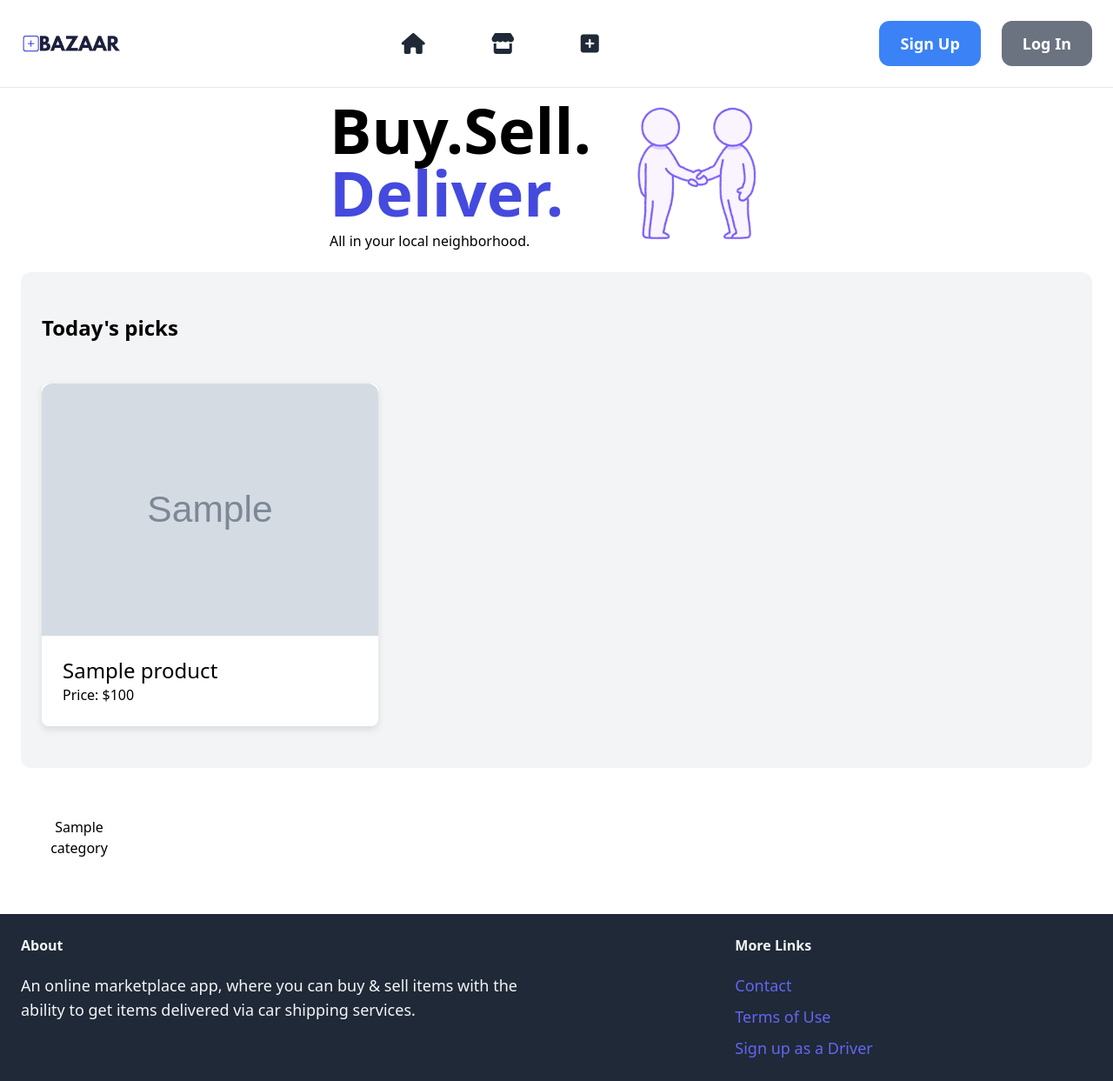
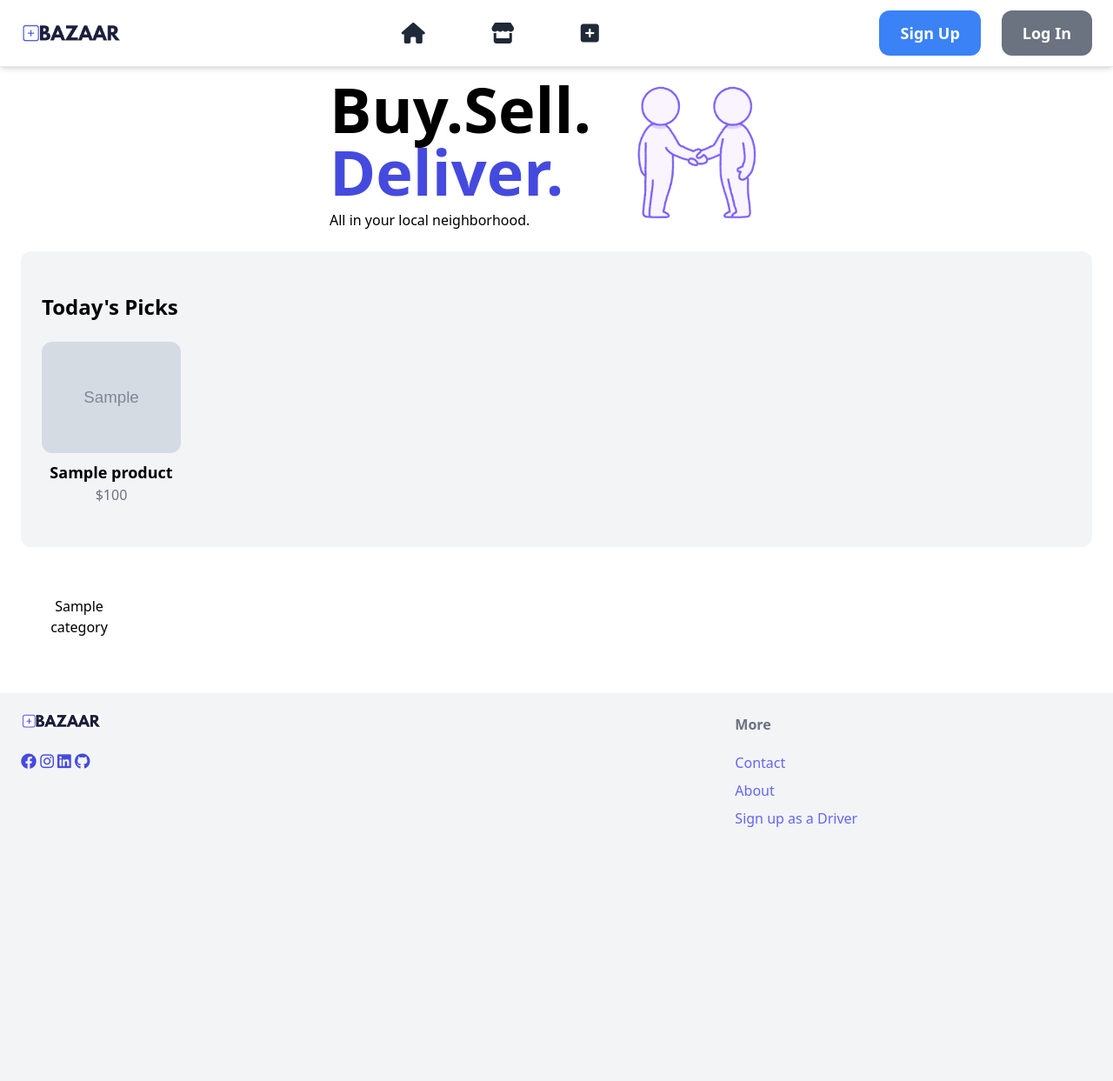
Before and after one commit to Mazi-Ahmed/Bazaar-App, a Django app: template bazaar/core/templates/core/index.html in a window 1280 px wide. Shown: the whole page at 87% size. After the commit the page ends 951 px from the top, so only its background shows below. Run offline with Django 3.2, Linux system fonts and the light colour scheme; the template is opened without the code that fills it: most values are stand-ins (such as "Sample title", 1, 10 or a date in 2020); grey boxes marked "Sample" are stand-in pictures; some libraries are stand-ins or nearby versions.

Commit message:
Added a few more products and edited product display size

```diff
--- a/bazaar/core/templates/core/base.html
+++ b/bazaar/core/templates/core/base.html
@@ -14,7 +14,7 @@
     </head>
 
     <body>
-        <nav class="py-6 px-6 flex items-center border-b border-gray-200">
+        <nav class="py-3 px-6 flex items-center border-b border-gray-200 shadow-md">
             <div class="flex items-center">
             <a href="/">
                 <img src="{% static 'images/bazaar app title.png' %}" alt="Bazaar Logo" class="h-5">
@@ -59,17 +59,22 @@
             {% endblock %}
         </div>
 
-        <footer class="py-6 px-6 flex justify-between bg-gray-800">
+        <footer class="py-6 px-6 flex justify-between bg-gray-100">
             <div class="w-2/4 pr-10">
-                <h3 class="mb-5 font-semibold text-gray-100">About</h3>
-                <p class="text-lg text-gray-100">An online marketplace app, where you can buy & sell items with the ability to get items delivered via car shipping services.</p>
+                <a href="/">
+                    <img src="{% static 'images/bazaar app title.png' %}" alt="Bazaar Logo" class="h-4">
+                </a><br>
+                <i class="fa-brands fa-facebook text-lg" style="color:#454ADE"></i>
+                <i class="fa-brands fa-instagram text-lg" style="color:#454ADE"></i>
+                <i class="fa-brands fa-linkedin text-lg" style="color:#454ADE"></i>
+                <i class="fa-brands fa-github text-lg" style="color:#454ADE"></i>
             </div>
             <div class="w-1/3">
-                <h3 class="mb-5 font-semibold text-gray-100">More Links</h3>
+                <h3 class="mb-5 font-semibold text-gray-500">More</h3>
                 <ul class="space-y-2">
-                    <li><a href="{% url 'core:contact' %}" class="text-lg text-indigo-500 hover:text-indigo-700">Contact</a></li>
-                    <li><a href="#" class="text-lg text-indigo-500 hover:text-indigo-700">Terms of Use</a></li>
-                    <li><a href="#" class="text-lg text-indigo-500 hover:text-indigo-700">Sign up as a Driver</a></li>
+                    <li><a href="{% url 'core:contact' %}" class="text-indigo-500 hover:text-indigo-700">Contact</a></li>
+                    <li><a href="#" class="text-indigo-500 hover:text-indigo-700">About</a></li>
+                    <li><a href="#" class="text-indigo-500 hover:text-indigo-700">Sign up as a Driver</a></li>
                 </ul>
             </div>
         </footer>
--- a/bazaar/core/templates/core/index.html
+++ b/bazaar/core/templates/core/index.html
@@ -17,25 +17,25 @@
 
 
 <div class="mt-6 px-6 py-12 bg-gray-100 rounded-xl">
-    <h2 class="mb-12 text-2xl font-semibold">Today's picks</h2>
+    <h2 class="mb-6 text-2xl font-semibold">Today's Picks</h2>
 
-    <div class="grid grid-cols-3 gap-3">
-        {% for product in products %}
-        <div class="product-card">
-            <a href="{% url 'product:detail' product.id %}">
-                <div class="image-container">
-                    <img src="{{ product.image.url }}" class="product-image rounded-t-xl">
-                </div>
-
-                <div class="p-6 bg-white rounded-b-xl">
-                    <h3 class="text-2xl">{{ product.name }}</h3>
-                    <p class="text gray-500">Price: ${{ product.price }}0</p>
-                </div>
-            </a>
+    <div class="overflow-x-auto">
+        <div class="flex space-x-4">
+            {% for product in products %}
+            <div class="flex-shrink-0 w-40">
+                <a href="{% url 'product:detail' product.id %}">
+                    <img src="{{ product.image.url }}" class="w-full h-32 rounded-xl object-cover">
+                    <div class="mt-2 text-center">
+                        <h3 class="text-lg font-semibold">{{ product.name }}</h3>
+                        <p class="text-gray-500">${{ product.price }}0</p>
+                    </div>
+                </a>
+            </div>
+            {% endfor %}
         </div>
-        {% endfor %}
     </div>
 </div>
+
 
 <div class="mt-1 px-3 py-10 rounded-xl">
     <div class="grid grid-cols-10 gap-3">
--- a/bazaar/core/templates/core/login.html
+++ b/bazaar/core/templates/core/login.html
@@ -26,7 +26,7 @@
                 {{ form.non_field_errors }}
             </div>
         {% endif %}
-        <button class="py-4 px-8 text-lg bg-blue-500 hover:bg-blue-700 rounded-xl text-white">Log In</button>
+        <button class="py-4 px-8 text-lg bg-indigo-700 hover:bg-indigo-900 rounded-xl text-white">Log In</button>
     </form>
 </div>
 {% endblock %}
--- a/bazaar/core/templates/core/signup.html
+++ b/bazaar/core/templates/core/signup.html
@@ -33,7 +33,7 @@
                 {{ form.non_field_errors }}
             </div>
         {% endif %}
-        <button class="py-4 px-8 text-lg bg-blue-500 hover:bg-blue-700 rounded-xl text-white">Create Account</button>
+        <button class="py-4 px-8 text-lg bg-indigo-700 hover:bg-indigo-900 rounded-xl text-white">Create Account</button>
     </form>
 </div>
 {% endblock %}
```
Also changed, not shown: bazaar/media/product_images/beanbag_chair.jpg (added), bazaar/media/product_images/versace_sunglasses.jpg (added).
